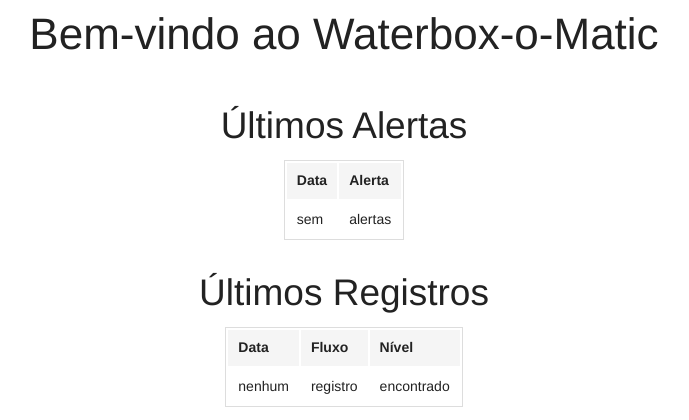
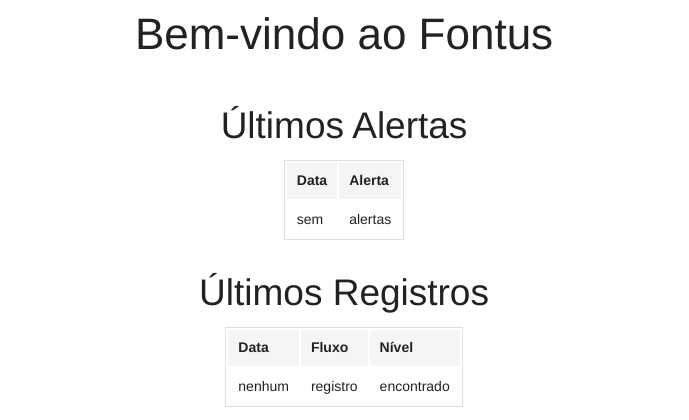
Before and after one commit to gbo42/fontus, a PHP site: page / in a window 1280 px wide. Shown: the part 45-465 px from the top of the page, without its empty margins (296-985 px from the left). Run offline with PHP 8.4, Linux system fonts and the light colour scheme; the visitor is signed in with stand-in values (Sample User, id 1); data that the repository does not hold is empty.

Commit message:
change test

```diff
--- a/index.php
+++ b/index.php
@@ -24,7 +24,7 @@ if(@$_SESSION['acesso'] < 2){
 	<?php include 'header.php'; ?>
 	<div class="row">
 		<div class="large-12 columns">
-			<h1> Bem-vindo ao Waterbox-o-Matic</h1>
+			<h1> Bem-vindo ao Fontus</h1>
 			<br>
 			<h2> Últimos Alertas </h2>
 			<table>
```
